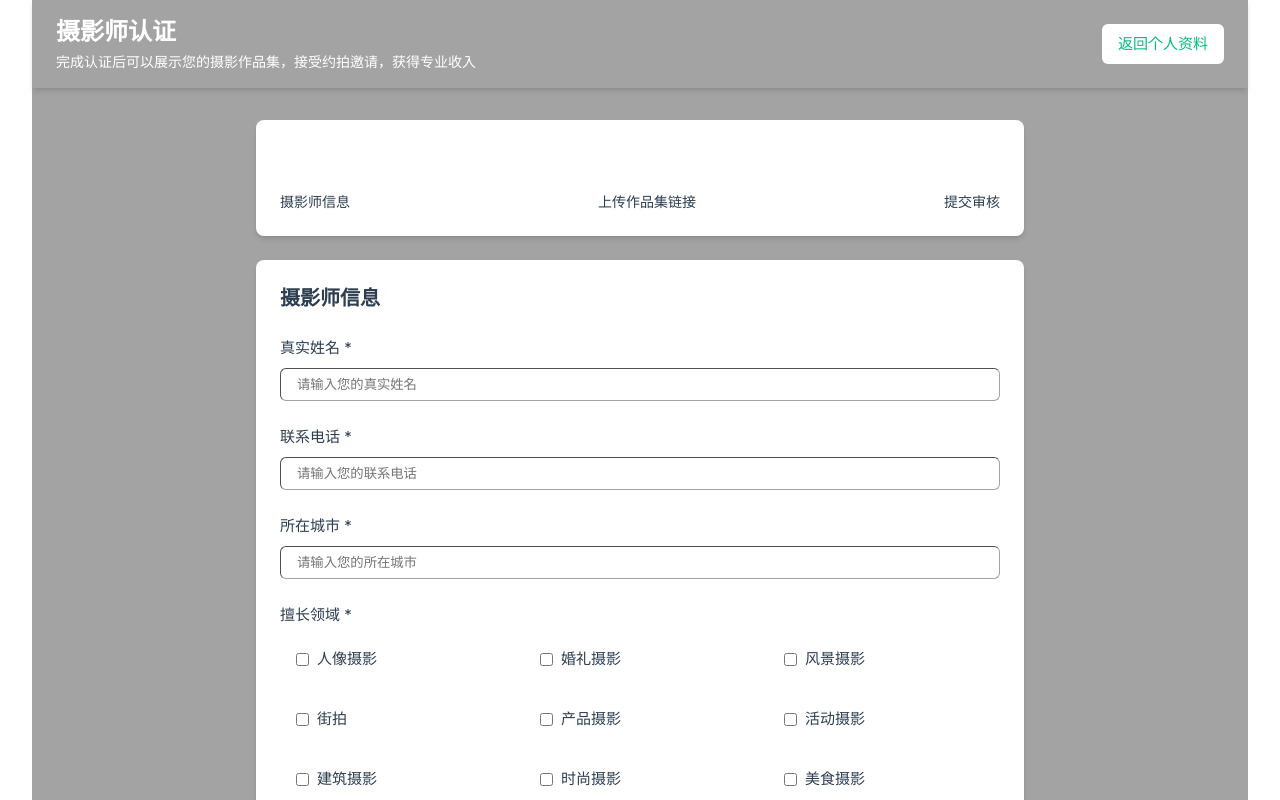
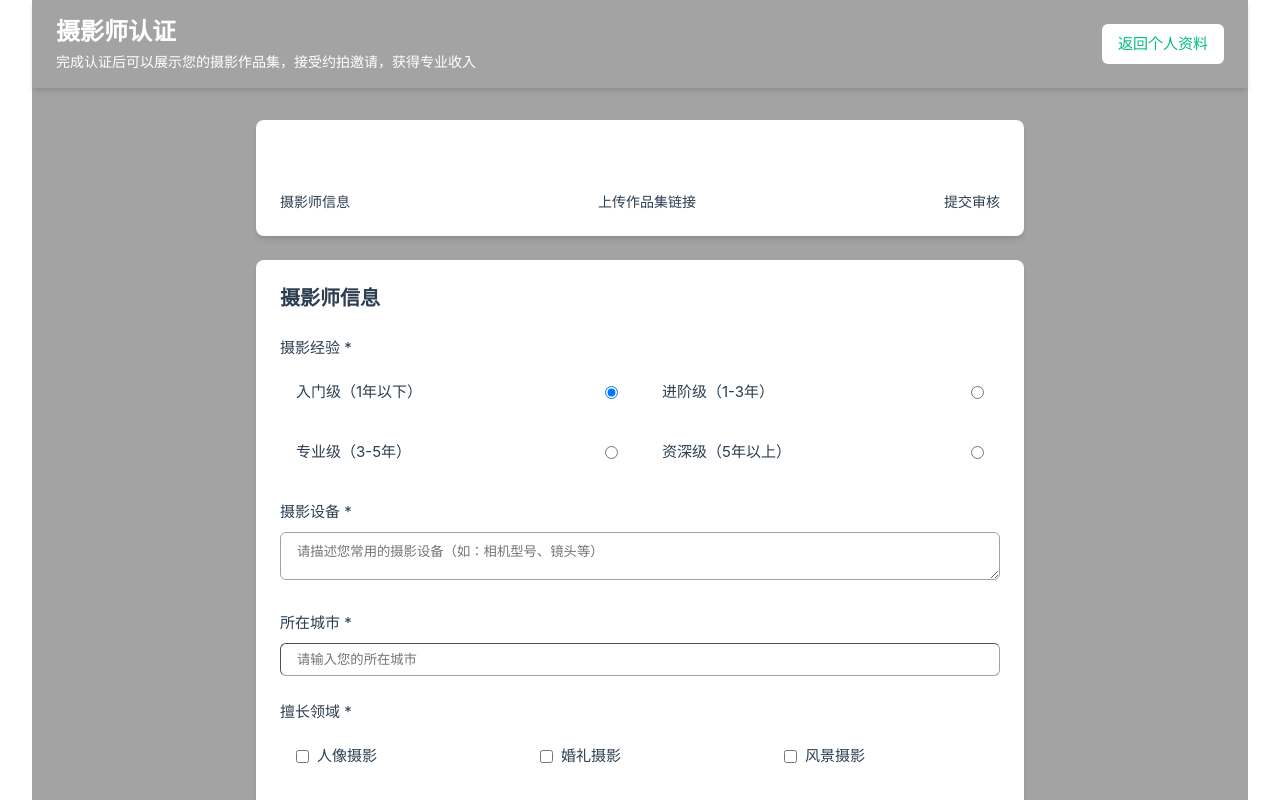
Before and after one commit to kiy-00/PerfectPixel-fronted, a Vue app: page /photographer-certification in a window 1280 px wide. Shown: the top 800 px of the page. Built offline with nearby package versions, Linux system fonts and the light colour scheme.

Commit message:
new: 添加申请成为摄影师

```diff
--- a/src/stores/photographerCertificationStore.ts
+++ b/src/stores/photographerCertificationStore.ts
@@ -58,24 +58,49 @@ export const usePhotographerCertificationStore = defineStore('photographerCertif
       if (certificationData.fivehundredpx) portfolioLinks.push(certificationData.fivehundredpx)
       if (certificationData.weibo) portfolioLinks.push(certificationData.weibo)
 
+      // Ensure we have all required data
+      if (!certificationData.experience) {
+        throw new Error('缺少摄影经验信息，请返回第一步填写')
+      }
+
+      if (!certificationData.equipment || certificationData.equipment.trim() === '') {
+        throw new Error('缺少摄影设备信息，请返回第一步填写')
+      }
+
+      if (!certificationData.city || certificationData.city.trim() === '') {
+        throw new Error('缺少所在城市信息，请返回第一步填写')
+      }
+
+      if (certificationData.specialties.length === 0) {
+        throw new Error('缺少擅长领域信息，请返回第一步填写')
+      }
+
+      if (!certificationData.bio || certificationData.bio.trim() === '') {
+        throw new Error('缺少个人简介信息，请返回第一步填写')
+      }
+
+      if (portfolioLinks.length === 0) {
+        throw new Error('缺少作品集链接，请返回第二步填写')
+      }
+
+      if (
+        !certificationData.portfolioDescription ||
+        certificationData.portfolioDescription.trim() === ''
+      ) {
+        throw new Error('缺少作品集描述，请返回第二步填写')
+      }
+
       // Format data for API - match exactly what the backend expects
       const requestData = {
-        roleType: 'Photographer', // 确保这个枚举值与后端定义匹配
+        roleType: 'Photographer',
         applicationData: {
-          // 确保每个字段都有值，防止无效请求
-          experience: certificationData.experience || '未指定',
-          equipment: certificationData.equipment || '未指定',
-          specialties:
-            certificationData.specialties.length > 0
-              ? certificationData.specialties.join(',')
-              : '未指定',
-          city: certificationData.city || '未指定',
-          bio: certificationData.bio || '未指定',
-          portfolio:
-            portfolioLinks.length > 0
-              ? portfolioLinks.join(', ')
-              : certificationData.mainPortfolio || '未提供',
-          portfolioDescription: certificationData.portfolioDescription || '未提供',
+          experience: certificationData.experience,
+          equipment: certificationData.equipment,
+          specialties: certificationData.specialties.join(','),
+          city: certificationData.city,
+          bio: certificationData.bio,
+          portfolio: portfolioLinks.join(', '),
+          portfolioDescription: certificationData.portfolioDescription,
         },
       }
 
--- a/src/views/PhotographerCertificationView.vue
+++ b/src/views/PhotographerCertificationView.vue
@@ -60,41 +60,55 @@
           <h2 class="text-xl font-semibold text-neutral-dark mb-6">摄影师信息</h2>
 
           <form @submit.prevent="submitForm">
-            <!-- 姓名 -->
+            <!-- 经验程度 -->
             <div class="mb-6">
-              <label for="fullName" class="block text-neutral-dark mb-2"
-                >真实姓名 <span class="text-error">*</span></label
-              >
-              <input
-                type="text"
-                id="fullName"
-                v-model="formData.fullName"
+              <label class="block text-neutral-dark mb-2">
+                摄影经验 <span class="text-error">*</span>
+              </label>
+              <div class="grid grid-cols-2 gap-3 text-primary">
+                <div
+                  v-for="option in experienceOptions"
+                  :key="option.value"
+                  :class="[
+                    'border rounded-md px-4 py-3 cursor-pointer flex items-center justify-between',
+                    formData.experience === option.value
+                      ? 'border-primary bg-green-light bg-opacity-20'
+                      : 'border-neutral hover:border-primary',
+                  ]"
+                  @click="formData.experience = option.value"
+                >
+                  <span>{{ option.label }}</span>
+                  <input
+                    type="radio"
+                    :id="option.value"
+                    :value="option.value"
+                    v-model="formData.experience"
+                    class="ml-2"
+                  />
+                </div>
+              </div>
+            </div>
+
+            <!-- 摄影设备 -->
+            <div class="mb-6">
+              <label for="equipment" class="block text-neutral-dark mb-2">
+                摄影设备 <span class="text-error">*</span>
+              </label>
+              <textarea
+                id="equipment"
+                v-model="formData.equipment"
+                rows="2"
                 class="w-full px-4 py-2 border border-neutral rounded-md focus:outline-none focus:ring-2 focus:ring-primary"
                 required
-                placeholder="请输入您的真实姓名"
-              />
-            </div>
-
-            <!-- 电话号码 -->
-            <div class="mb-6">
-              <label for="phone" class="block text-neutral-dark mb-2"
-                >联系电话 <span class="text-error">*</span></label
-              >
-              <input
-                type="tel"
-                id="phone"
-                v-model="formData.phone"
-                class="w-full px-4 py-2 border border-neutral rounded-md focus:outline-none focus:ring-2 focus:ring-primary"
-                required
-                placeholder="请输入您的联系电话"
-              />
+                placeholder="请描述您常用的摄影设备（如：相机型号、镜头等）"
+              ></textarea>
             </div>
 
             <!-- 城市 -->
             <div class="mb-6">
-              <label for="city" class="block text-neutral-dark mb-2"
-                >所在城市 <span class="text-error">*</span></label
-              >
+              <label for="city" class="block text-neutral-dark mb-2">
+                所在城市 <span class="text-error">*</span>
+              </label>
               <input
                 type="text"
                 id="city"
@@ -107,10 +121,10 @@
 
             <!-- 擅长领域 -->
             <div class="mb-6">
-              <label class="block text-neutral-dark mb-2"
-                >擅长领域 <span class="text-error">*</span></label
-              >
-              <div class="grid grid-cols-2 sm:grid-cols-3 gap-3">
+              <label class="block text-neutral-dark mb-2">
+                擅长领域 <span class="text-error">*</span>
+              </label>
+              <div class="grid grid-cols-2 sm:grid-cols-3 gap-3 text-primary">
                 <div
                   v-for="field in specialtyFields"
                   :key="field.value"
@@ -138,9 +152,9 @@
 
             <!-- 个人简介 -->
             <div class="mb-6">
-              <label for="bio" class="block text-neutral-dark mb-2"
-                >个人简介 <span class="text-error">*</span></label
-              >
+              <label for="bio" class="block text-neutral-dark mb-2">
+                个人简介 <span class="text-error">*</span>
+              </label>
               <textarea
                 id="bio"
                 v-model="formData.bio"
@@ -150,8 +164,6 @@
                 placeholder="请描述您的摄影经验、风格特点等"
               ></textarea>
             </div>
-
-            <!-- 移除作品集链接部分 -->
 
             <!-- 提交按钮 -->
             <div class="flex justify-end">
@@ -184,23 +196,33 @@
 </template>
 
 <script lang="ts">
-import { defineComponent, ref, reactive } from 'vue'
+import { defineComponent, ref, reactive, onMounted } from 'vue'
 import { useRouter } from 'vue-router'
 import { useUserStore } from '../stores/userStore'
+import { usePhotographerCertificationStore } from '../stores/photographerCertificationStore'
 
 export default defineComponent({
   name: 'PhotographerCertificationView',
   setup() {
     const router = useRouter()
     const userStore = useUserStore()
+    const certStore = usePhotographerCertificationStore()
+
+    // 经验选项
+    const experienceOptions = [
+      { label: '入门级（1年以下）', value: 'beginner' },
+      { label: '进阶级（1-3年）', value: 'intermediate' },
+      { label: '专业级（3-5年）', value: 'advanced' },
+      { label: '资深级（5年以上）', value: 'expert' },
+    ]
 
     // 表单数据
     const formData = reactive({
-      experience: '',
-      equipment: '',
-      city: '',
-      specialties: [] as string[],
-      bio: '',
+      experience: certStore.certificationData.experience || 'beginner',
+      equipment: certStore.certificationData.equipment || '',
+      city: certStore.certificationData.city || '',
+      specialties: [...certStore.certificationData.specialties] || [],
+      bio: certStore.certificationData.bio || '',
     })
 
     // 擅长领域选项
@@ -226,25 +248,50 @@ export default defineComponent({
       }
     }
 
-    // 移除了身份证上传相关函数
-
     // 提交表单
     const submitForm = () => {
-      // 这里可以添加表单验证逻辑
+      // 表单验证
+      if (!formData.experience) {
+        alert('请选择摄影经验')
+        return
+      }
+
+      if (!formData.equipment.trim()) {
+        alert('请填写摄影设备')
+        return
+      }
+
+      if (!formData.city.trim()) {
+        alert('请填写所在城市')
+        return
+      }
+
       if (formData.specialties.length === 0) {
         alert('请至少选择一个擅长领域')
         return
       }
 
-      // TODO: 提交表单数据到后端API
-      console.log('提交的表单数据:', formData)
+      if (!formData.bio.trim()) {
+        alert('请填写个人简介')
+        return
+      }
 
-      // 导航到上传作品集链接页面
+      // 保存数据到store
+      certStore.saveBasicInfo({
+        experience: formData.experience,
+        equipment: formData.equipment,
+        city: formData.city,
+        specialties: formData.specialties,
+        bio: formData.bio,
+      })
+
+      // 导航到作品集链接页面
       router.push('/photographer-certification/portfolio-links')
     }
 
     return {
       formData,
+      experienceOptions,
       specialtyFields,
       toggleSpecialty,
       submitForm,
--- a/src/views/PhotographerPortfolioLinksView.vue
+++ b/src/views/PhotographerPortfolioLinksView.vue
@@ -87,7 +87,7 @@
 
             <!-- 社交媒体链接 -->
             <div class="mb-6">
-              <label class="block text-neutral-dark mb-4">社交媒体链接（至少填写一个）</label>
+              <label class="block text-neutral-dark mb-4">社交媒体链接（可选填）</label>
 
               <!-- Instagram -->
               <div class="mb-4">
@@ -239,14 +239,41 @@ export default defineComponent({
 
     // Submit form
     const submitForm = () => {
-      // Form validation
+      // 表单验证
       if (!formData.mainPortfolio) {
         alert('请提供主要作品集链接')
         return
       }
 
-      if (!formData.instagram && !formData.flickr && !formData.fivehundredpx && !formData.weibo) {
-        alert('请至少提供一个社交媒体链接')
+      // 确保是有效的URL
+      try {
+        new URL(formData.mainPortfolio)
+      } catch (e) {
+        alert('请提供有效的主要作品集链接')
+        return
+      }
+
+      // 社交媒体链接可选但如果填写需要是有效URL
+      const socialLinks = [
+        { url: formData.instagram, name: 'Instagram' },
+        { url: formData.flickr, name: 'Flickr' },
+        { url: formData.fivehundredpx, name: '500px' },
+        { url: formData.weibo, name: '微博' },
+      ]
+
+      for (const link of socialLinks) {
+        if (link.url) {
+          try {
+            new URL(link.url)
+          } catch (e) {
+            alert(`请提供有效的${link.name}链接`)
+            return
+          }
+        }
+      }
+
+      if (!formData.portfolioDescription.trim()) {
+        alert('请填写作品集描述')
         return
       }
 
```
